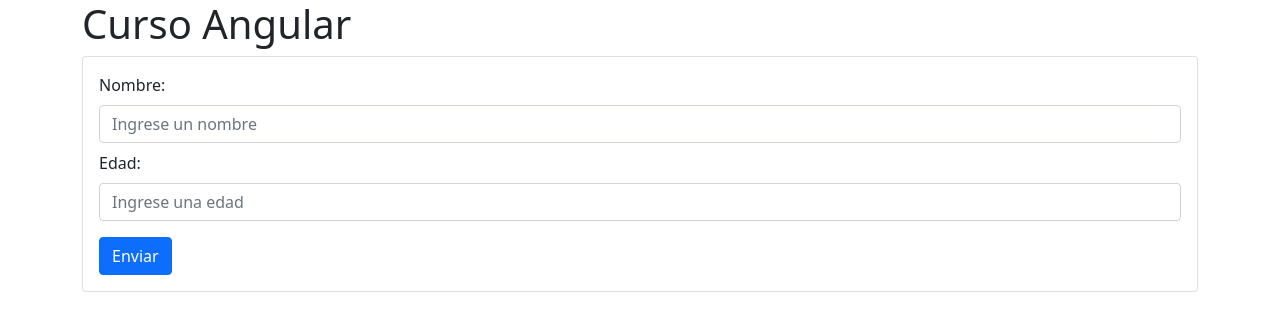
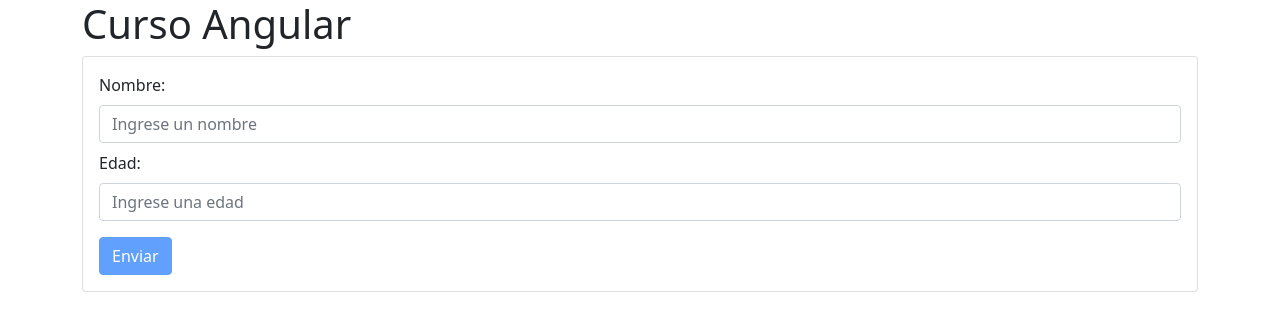
Before and after one commit to JuanSCaicedo/CursoAngular, an Angular app: page / in a window 1280 px wide. Shown: the top 328 px of the page. Built offline with nearby package versions, Linux system fonts and the light colour scheme.

Commit message:
agregando validacion al formulario

```diff
--- a/src/app/formulario2/formulario2.component.html
+++ b/src/app/formulario2/formulario2.component.html
@@ -1,7 +1,7 @@
 <div class="card">
     <div class="card-body">
 
-        <form (ngSubmit)="procesar()">
+        <form (ngSubmit)="procesar()" #formContact="ngForm">
             <div class="mb-2">
                 <label class="form-label">
                     Nombre:
@@ -28,7 +28,7 @@
                 </div>
             </div>
 
-            <button class="btn btn-primary mt-3">
+            <button class="btn btn-primary mt-3" [disabled]="formContact.invalid">
                 Enviar
             </button>
         </form>
```
